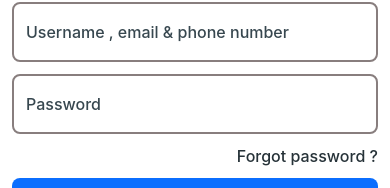
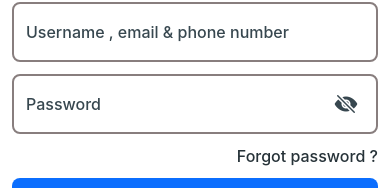
Before and after one commit to powdevlin12/D-Social-App, a React Native app: screen /Setting in a window 390 px wide. Shown: the part 298-486 px from the top of the page. Built offline with nearby package versions, Linux system fonts and the light colour scheme.

Commit message:
add TextInputPassword component

```diff
--- a/src/components/auth/login/InputContainer.component.tsx
+++ b/src/components/auth/login/InputContainer.component.tsx
@@ -5,6 +5,7 @@ import gstyle from "../../../theme/styles/global";
 import { Control, Controller, FieldErrors } from "react-hook-form";
 import { InputsLogin } from "../../../screens/auth/LoginScreen";
 import TextError from "../../common/text/TextError.component";
+import TextPasswordCustom from "../../common/textInput/TextPasswordCustom.component";
 
 type InputContainerProps = {
   control: Control<InputsLogin, any>;
@@ -50,7 +51,7 @@ const InputContainer = ({ control, errors }: InputContainerProps) => {
             },
           }}
           render={({ field: { onChange, onBlur, value } }) => (
-            <TextInputCustom
+            <TextPasswordCustom
               placeholder="Password"
               onChangeText={onChange}
               onBlur={onBlur}
--- /dev/null
+++ b/src/components/common/textInput/TextPasswordCustom.component.tsx
@@ -0,0 +1,70 @@
+import {
+  StyleSheet,
+  Text,
+  TextInput,
+  TouchableOpacity,
+  View,
+} from "react-native";
+import React, { useState } from "react";
+import { Ionicons } from "@expo/vector-icons";
+import colors from "../../../theme/styles/colors";
+import { dimension } from "../../../utils/dimension";
+import gstyle from "../../../theme/styles/global";
+
+interface TextPasswordCustomProps extends TextInput {}
+
+const TextPasswordCustom = ({ ...props }) => {
+  const [showPassword, setShowPassword] = useState<boolean>(false);
+
+  const showPasswordHandler = () => {
+    setShowPassword((prev) => !prev);
+  };
+
+  return (
+    <View style={styles.container}>
+      <TextInput
+        secureTextEntry={!showPassword}
+        selectionColor={colors.light.text.primary}
+        caretHidden={false}
+        placeholderTextColor={colors.light.text.secondary}
+        style={styles.textInput}
+        {...props}
+      />
+      <TouchableOpacity
+        onPress={showPasswordHandler}
+        style={styles.iconShowPassword}
+      >
+        <Ionicons
+          name={showPassword ? "eye" : "eye-off"}
+          size={24}
+          color={colors.light.text.secondary}
+        />
+      </TouchableOpacity>
+    </View>
+  );
+};
+
+export default TextPasswordCustom;
+
+const styles = StyleSheet.create({
+  container: {
+    height: 60,
+    width: dimension.width - gstyle.space[3] * 2,
+    paddingHorizontal: gstyle.space[3],
+    borderWidth: 2,
+    borderColor: colors.light.border,
+    borderRadius: gstyle.borderRadius.normal,
+    flexDirection: "row",
+    alignItems: "center",
+    justifyContent: "space-between",
+  },
+  textInput: {
+    flex: 1,
+    height: "100%",
+    fontSize: gstyle.fontSize.large,
+    fontWeight: "500",
+  },
+  iconShowPassword: {
+    width: 30,
+  },
+});
--- a/src/screens/auth/LoginScreen.tsx
+++ b/src/screens/auth/LoginScreen.tsx
@@ -32,7 +32,6 @@ import { SubmitHandler, useForm } from "react-hook-form";
 export type InputsLogin = {
   username: string;
   password: string;
-  test: string;
 };
 
 const LoginScreen = () => {
@@ -57,7 +56,6 @@ const LoginScreen = () => {
     defaultValues: {
       username: "",
       password: "",
-      test: "",
     },
   });
 
```
Also changed, not shown: src/components/common/textInput/TextInputCustom.component.tsx (+1 -7 lines).
